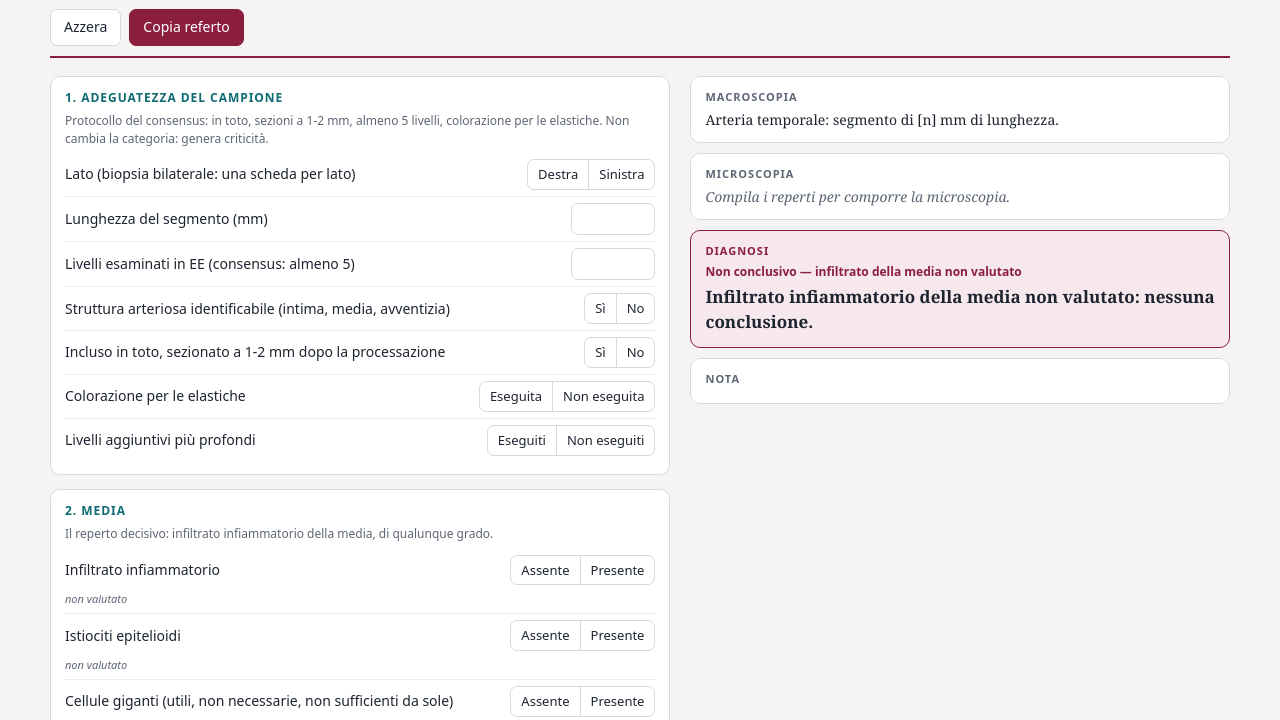
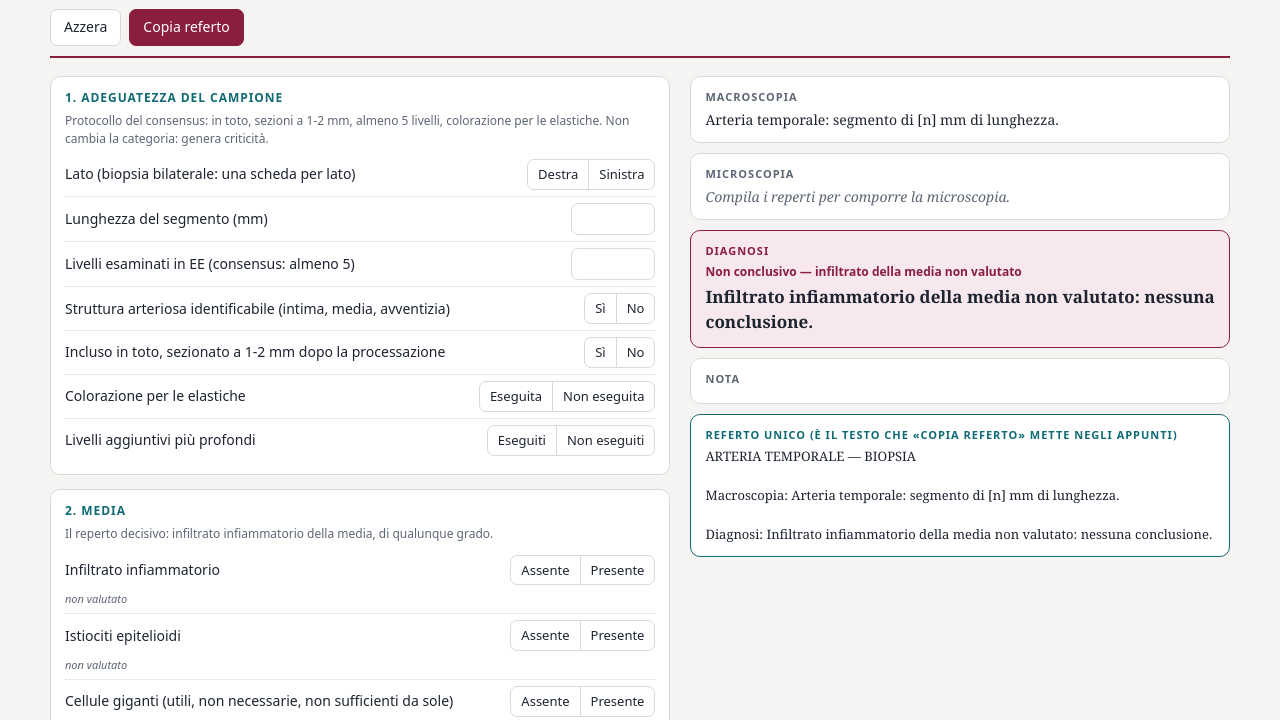
Before and after one commit to Infingardo/arteriti, a website: page index.html in a window 1280 px wide. Shown: the part 72-792 px from the top of the page. Drawn offline with Linux system fonts and the light colour scheme.

Commit message:
Pagina: riquadro con il referto unico (macroscopia, microscopia, diagnosi, nota)
Co-Authored-By: Claude Sonnet 5.5 <noreply@anthropic.com>

```diff
--- a/index.html
+++ b/index.html
@@ -74,6 +74,9 @@ label.chk{display:flex;gap:8px;align-items:flex-start;padding:5px 0;cursor:point
 .crit p+p,.avv p+p,.ihcr p+p{margin-top:4px}
 .ph{color:var(--mut);font-style:italic}
 .pre{white-space:pre-wrap}
+.full{border-color:var(--teal)}
+.full h3{color:var(--teal)}
+.full p{font-size:13px}
 .foot{margin-top:14px;font-size:12px;color:var(--mut)}
 details{margin-top:14px;background:var(--panel);border:1px solid var(--line);border-radius:10px;padding:10px 14px;font-size:13px}
 details summary{cursor:pointer;font-weight:600}
@@ -104,6 +107,7 @@ details a{color:var(--teal)}
     <div class="card" id="c-rf" hidden><h3>Reperti inattesi</h3><p id="o-rf" class="pre"></p></div>
     <div class="card dx"><h3>Diagnosi</h3><div class="cls" id="o-cls"></div><p id="o-dx"></p></div>
     <div class="card"><h3>Nota</h3><p id="o-nota"></p></div>
+    <div class="card full"><h3>Referto unico (è il testo che «Copia referto» mette negli appunti)</h3><p id="o-ref" class="pre"></p></div>
     <div class="card crit" id="c-crit" hidden><h3>Criticità</h3><div id="o-crit"></div></div>
     <div class="card avv" id="c-avv" hidden><h3>Avviso di contesto clinico</h3><div id="o-avv"></div></div>
     <div class="card ihcr" id="c-ihc" hidden><h3>Suggerimenti IHC (supporto, mai criterio)</h3><div id="o-ihc"></div></div>
@@ -289,6 +293,7 @@ function render(){
   lista('o-crit','c-crit',R.criticita,function(x){return el('p','',x)});
   lista('o-avv','c-avv',R.avvisi,function(x){return el('p','',x)});
   lista('o-ihc','c-ihc',R.ihcRecs,function(x){return el('p','',x.marker+' ['+x.priority+'] — '+x.reason)});
+  put('o-ref',R.referto,'');
   cur=R.referto;
 }
 
```
Also changed, not shown: tests/run.mjs (+1 -0 lines), CHANGELOG.md, readme.md.
